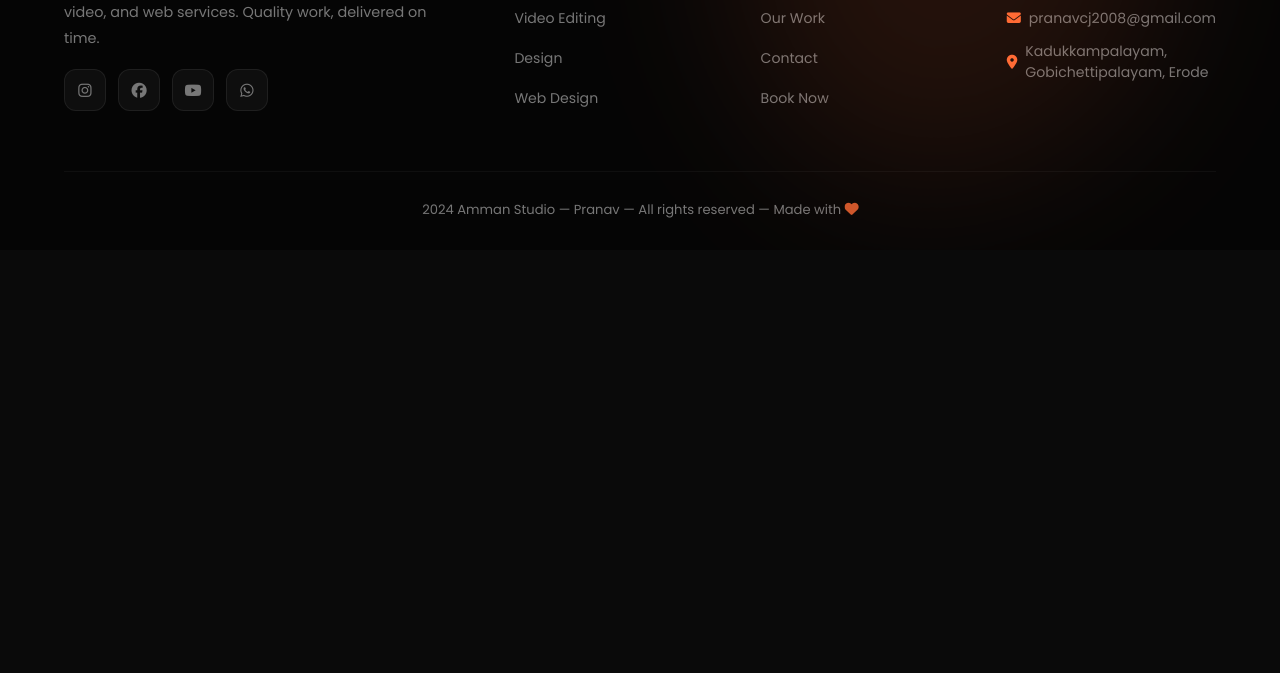
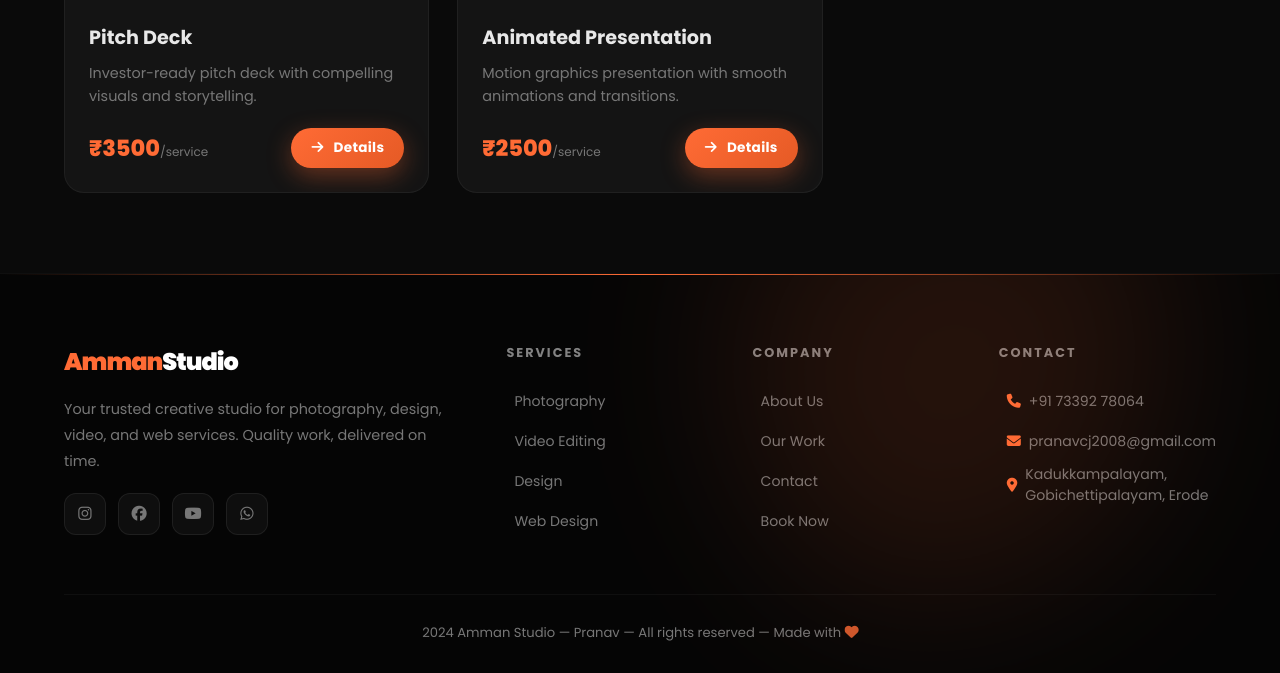
Before and after one commit to pranavcj2008-netizen/Amman-studio, a Flask app: page /services in a window 1280 px wide. Shown: the part 3710-4383 px from the top of the page. Before the commit the page ends 3928 px from the top, so only its background shows below. Run offline with Flask 3, Linux system fonts and the light colour scheme; data comes from the database, SQL or seed files in the repository.

Commit message:
add Presentation category: Presentation Design, Pitch Deck, Animated Presentation

```diff
--- a/app.py
+++ b/app.py
@@ -295,6 +295,10 @@ def init_db():
                 # Social Media
                 Service(name="Social Media Management", description="Monthly social media handling — posts, stories, and engagement.", price=2000, category="Social Media", featured=True),
                 Service(name="Instagram Theme Design", description="Consistent aesthetic feed design for Instagram profiles.", price=1500, category="Social Media", featured=False),
+                # Presentation
+                Service(name="Presentation Design", description="Professional PowerPoint and Google Slides design for business and academics.", price=1200, category="Presentation", featured=True),
+                Service(name="Pitch Deck", description="Investor-ready pitch deck with compelling visuals and storytelling.", price=3500, category="Presentation", featured=True),
+                Service(name="Animated Presentation", description="Motion graphics presentation with smooth animations and transitions.", price=2500, category="Presentation", featured=False),
             ]
             db.session.add_all(sample_services)
         db.session.commit()
--- a/templates/services.html
+++ b/templates/services.html
@@ -57,6 +57,8 @@
           <img src="https://images.unsplash.com/photo-1551650975-87deedd944c3?w=400&q=80" style="width:100%;height:100%;object-fit:cover;position:absolute;inset:0;opacity:0.7">
         {% elif s.category == 'Social Media' %}
           <img src="https://images.unsplash.com/photo-1611162617213-7d7a39e9b1d7?w=400&q=80" style="width:100%;height:100%;object-fit:cover;position:absolute;inset:0;opacity:0.7">
+        {% elif s.category == 'Presentation' %}
+          <img src="https://images.unsplash.com/photo-1557804506-669a67965ba0?w=400&q=80" style="width:100%;height:100%;object-fit:cover;position:absolute;inset:0;opacity:0.7">
         {% else %}
           <img src="https://images.unsplash.com/photo-1516321318423-f06f85e504b3?w=400&q=80" style="width:100%;height:100%;object-fit:cover;position:absolute;inset:0;opacity:0.7">
         {% endif %}
```
